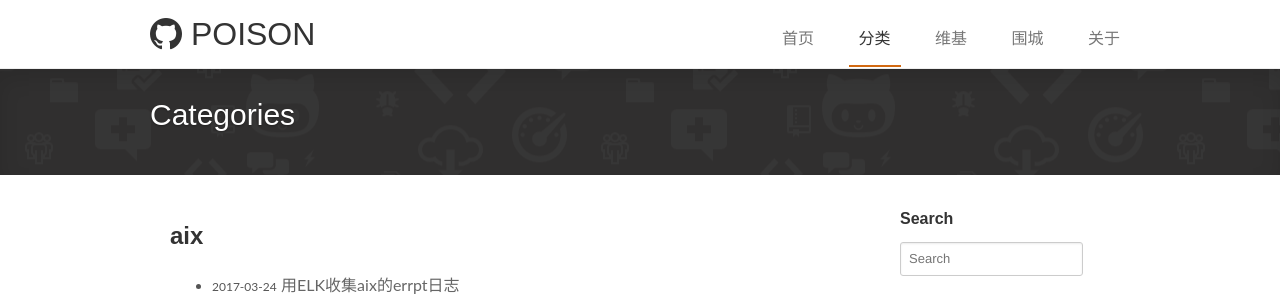
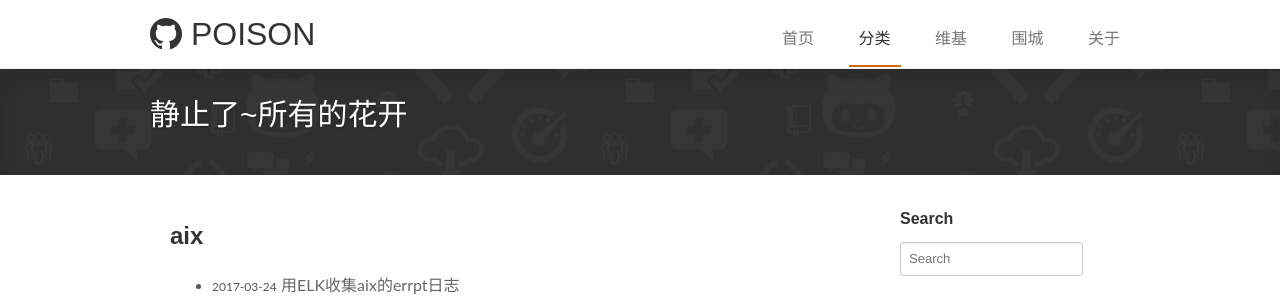
Before and after one commit to poisoncc/blog, a Jekyll site: the page built from pages/categories.md, in a window 1280 px wide. Shown: the top 296 px of the page. Built offline with Jekyll 4.4.1, drawn with Linux system fonts in a browser that asks for light colours.

Commit message:
修改分类和wiki的标题

```diff
--- a/pages/categories.md
+++ b/pages/categories.md
@@ -1,6 +1,6 @@
 ---
 layout: categories
-title: Categories
+title: 静止了~所有的花开
 description: 哈哈，你找到了我的文章基因库
 keywords: 分类
 comments: false
```
Also changed, not shown: pages/wiki.md (+1 -1 lines).
